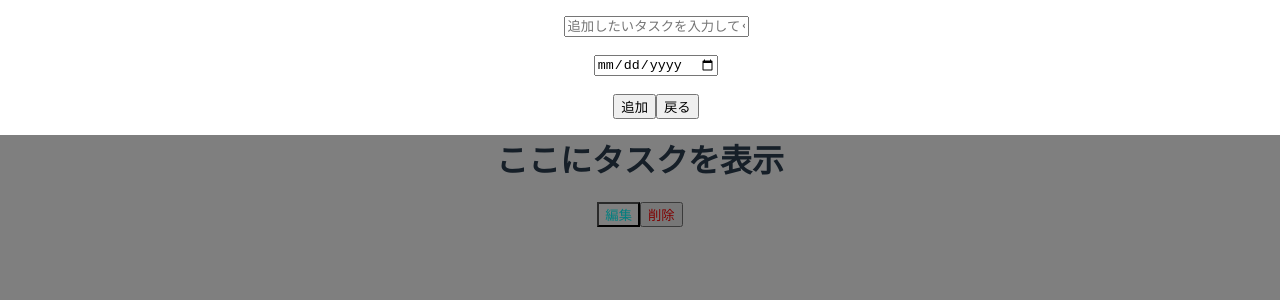
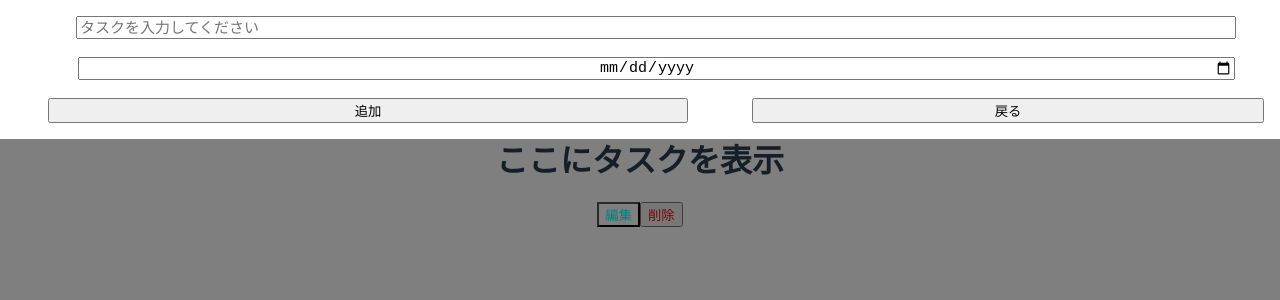
Before and after one commit to anmitsudaiou/todo_app, a Vue app: page / in a window 1280 px wide. Both pictures are taken after a click on the button "タスクを新規追加". Shown: the top 300 px of the page. Built offline with nearby package versions, Linux system fonts and the light colour scheme.

Commit message:
[WIP]タスク追加モーダルのCSS追加

```diff
--- a/src/components/OpenModal.vue
+++ b/src/components/OpenModal.vue
@@ -1,11 +1,13 @@
 <template>
     <div id="overRay">
         <div id="contents">
-            <input placeholder="追加したいタスクを入力してください" id="taskContents" type="text"><br><br>
-            <input type="date"><br><br>
+            <input placeholder="タスクを入力してください" id="taskContents" type="text"><br><br>
+            <input type="date" id="dateContents"><br><br>
             <!-- <datepicker :language="ja"></datepicker> -->
-            <button @click="register">追加</button>
-            <button @click="back">戻る</button>
+            <div class="button-space">
+                <button id="register" @click="register">追加</button>
+                <button id="back" @click="back">戻る</button>
+            </div>
         </div>
     </div>
 </template>
@@ -21,4 +23,28 @@ export default {
 </script>
 
 <style scoped>
+#taskContents {
+    font-size: 15px;
+    width: 90%;
+}
+
+#dateContents {
+    width: 90%;
+    text-align: center;
+    font-size: 15px;
+}
+
+.button-space {
+    display: flex;
+    justify-content: space-around;
+}
+
+#register {
+    width: 50%;
+    margin-left: 4;
+}
+
+#back {
+    width: 40%;
+}
 </style>
```
